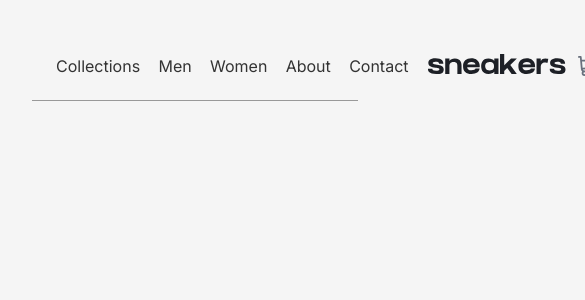
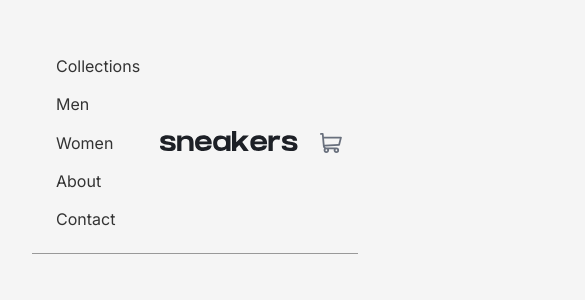
Before and after one commit to catharygr/app-varias-next, a Next.js app: page /producto-comercio-electronico in a window 390 px wide. Shown: the top 300 px of the page, 585 px wide, since content can reach past the window. Built offline with nearby package versions, Linux system fonts and the light colour scheme.

Commit message:
Trabajando con media query

```diff
--- a/src/app/producto-comercio-electronico/componentes/nav.module.css
+++ b/src/app/producto-comercio-electronico/componentes/nav.module.css
@@ -8,12 +8,6 @@
 }
 .logo {
   order: 2;
-}
-
-.ul {
-  display: flex;
-  justify-content: center;
-  gap: 0.6vw;
 }
 
 .ul li {
@@ -47,7 +41,17 @@
   margin: 0 auto;
 }
 
+.ul {
+  display: flex;
+  flex-direction: column;
+  justify-content: center;
+  gap: 0.6vw;
+}
+
 @media (min-width: 50rem) {
+  .ul {
+    flex-direction: row;
+  }
   .icon {
     order: 3;
   }
```
